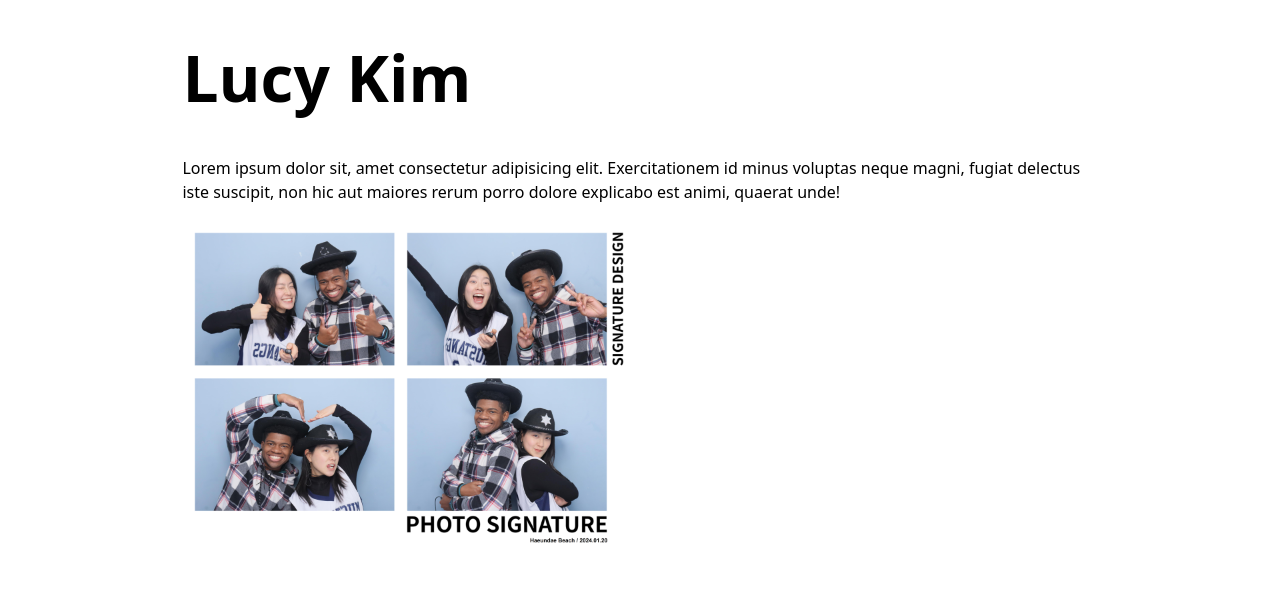
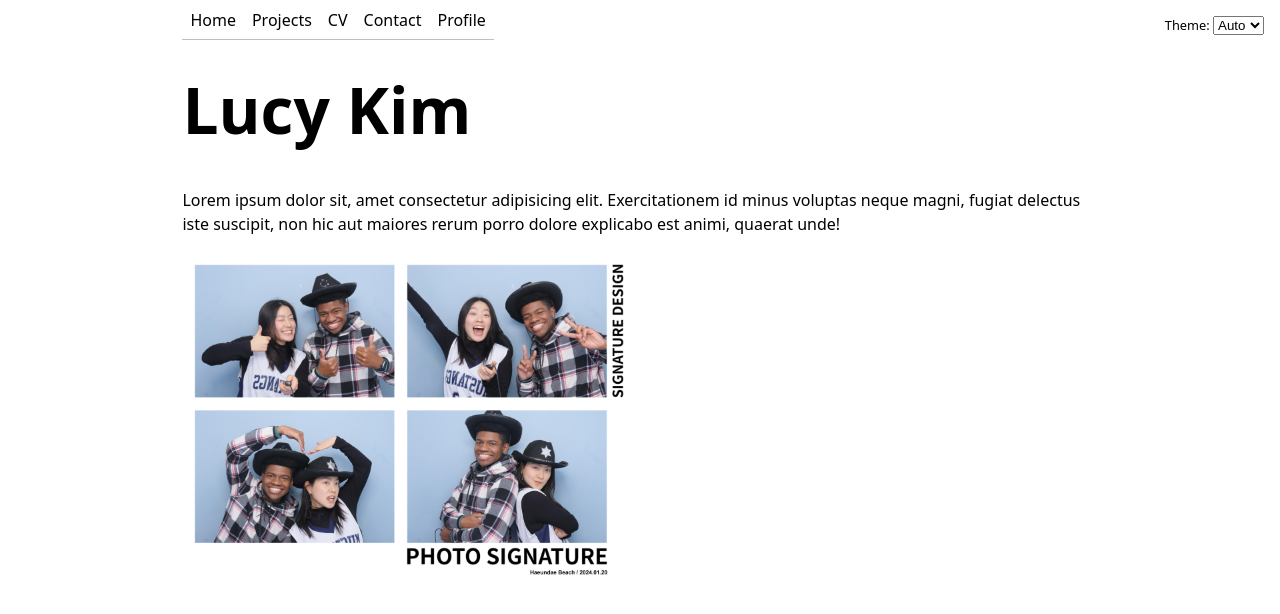
Before and after one commit to lvcyklm02/portfolio, a plain HTML site: page index.html in a window 1280 px wide. Drawn offline with Linux system fonts and the light colour scheme.

Commit message:
dark mode
end of lab3

```diff
--- a/global.js
+++ b/global.js
@@ -4,6 +4,62 @@ function $$(selector, context = document) {
     return Array.from(context.querySelectorAll(selector));
 };
 
+let pages = [
+    { url: "", title: "Home" },
+    { url: "projects/", title: "Projects" },
+    { url: "cv/", title: "CV" },
+    { url: "contact/", title: "Contact" },
+    { url: "https://github.com/lvcyklm02", title: "Profile" },
+];
+
+const ARE_WE_HOME = document.documentElement.classList.contains("home");
+
+let nav = document.createElement("nav");
+document.body.prepend(nav);
+
+for (let p of pages) {
+    let url = p.url;
+    let title = p.title;
+    url = !ARE_WE_HOME && !url.startsWith("http") ? "../" + url : url;
+
+    let a = document.createElement("a");
+    a.href = url;
+    a.textContent = title;
+    if (a.host === location.host && a.pathname === location.pathname) {
+        a.classList.add("current");
+    }
+
+    if (a.host !== location.host) {
+        a.target = "_blank";
+    }
+
+    nav.append(a);
+}
+
+document.body.insertAdjacentHTML("afterbegin", `
+	<label class="color-scheme">
+		Theme:
+		<select>
+			<option value="light dark">Auto</option>
+            <option value="light">Light</option>
+            <option value="dark">Dark</option>
+		</select>
+	</label>`
+);
+
+let select = document.querySelector("select");
+
+if ("colorScheme" in localStorage) {
+    document.documentElement.style.setProperty("color-scheme", localStorage.colorScheme);
+    select.value = localStorage.colorScheme;
+}
+
+select.addEventListener("input", function (event) {
+    document.documentElement.style.setProperty("color-scheme", event.target.value);
+    localStorage.colorScheme = event.target.value;
+    console.log("color scheme changed to", event.target.value);
+});
+
 // let navLinks = $$("nav a");
 // let currentLink = navLinks.find(a => a.host === location.host && a.pathname === location.pathname);
 
--- a/style.css
+++ b/style.css
@@ -1,6 +1,8 @@
 html {
   --color-accent: oklch(82.65% 0.187 119.65);
+  --border-color: oklch(50% 10% 200 / 40%);
   accent-color: var(--color-accent);
+  color-scheme: light dark;
 }
 
 h1 {
@@ -32,9 +34,6 @@ body {
 
 nav {
   display: flex;
-
-  ol,
-  li {
   display: contents;
   margin-bottom: 1em;
 
@@ -47,9 +46,7 @@ nav {
 
     border-bottom-width: 1px;
     border-bottom-style: solid;
-      border-bottom-color: oklch(80% 3% 200);
-
-    }
+    border-bottom-color: var(--border-color);
   }
 
 }
@@ -57,14 +54,24 @@ nav {
 .current {
   border-bottom-width: 4px;
   border-bottom-style: solid;
-  border-bottom-color: oklch(80% 3% 200);
+  border-bottom-color: var(--border-color);
 }
 
 a:hover {
   border-bottom-width: 4px;
   border-bottom-style: solid;
   border-bottom-color: var(--color-accent);
-  background-color: oklch(from var(--color-accent) 95% 5% h)
+  background-color: color-mix(in oklch, var(--color-accent), canvas 85%);
+
+}
+
+label {
+  font: inherit;
+  font-size: 80%;
+  position: absolute;
+  top: 1rem;
+  right: 1rem;
+
 }
 
 form {
```
Lines whose indentation alone changed are shown as unchanged.
